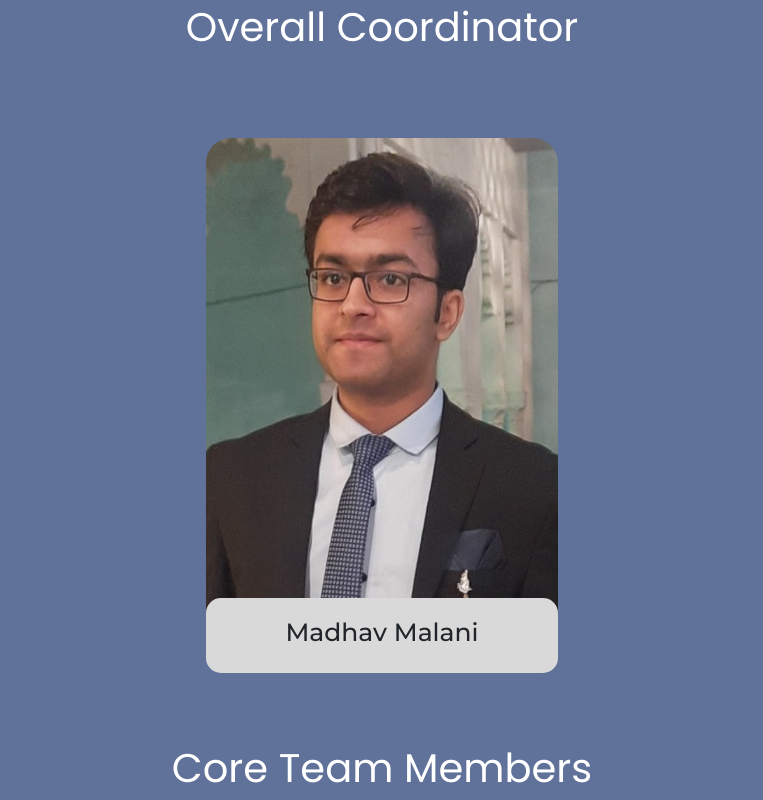
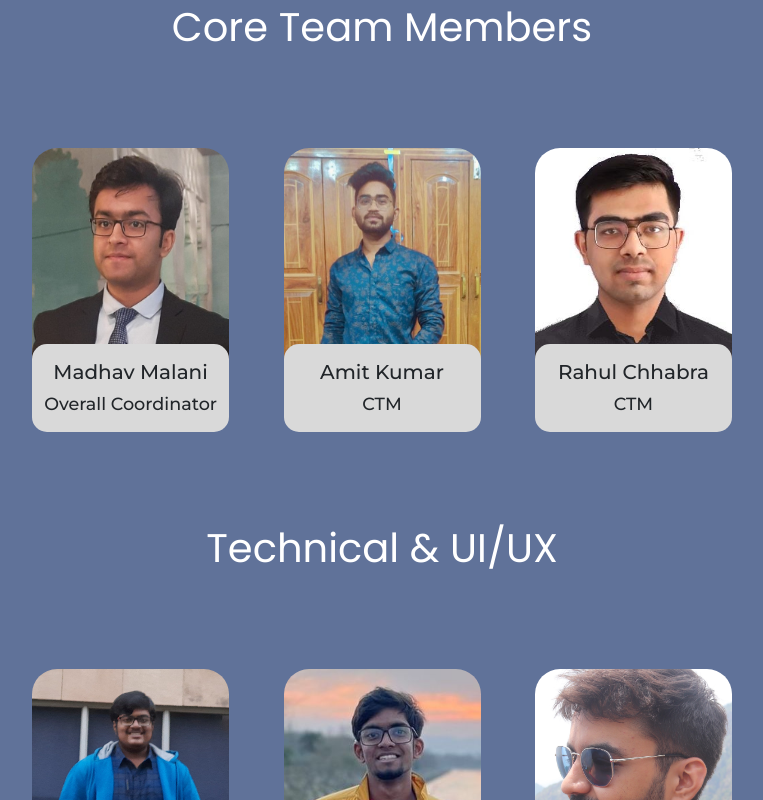
Before and after one commit to sinciitd/SInC-2022-23-Main, a React (Create React App) app: page /about in a window 1280 px wide. Shown: the part 1140-1940 px from the top of the page, without its empty margins (258-1021 px from the left). Built offline with nearby package versions, Linux system fonts and the light colour scheme.

Commit message:
Changes Card size of Core Team members

```diff
--- a/src/pages/teampage/teampage/TeamPage.jsx
+++ b/src/pages/teampage/teampage/TeamPage.jsx
@@ -69,20 +69,7 @@ const TeamPage = () => {
                 <img className="bar" src={bar} alt="bar" />
                 <img className="bar-mobile" src={barMobile} alt="bar-mobile" />
 
-                <div className="teamsHeading">
-                    Overall Coordinator
-                </div>
 
-                <div className="d-flex flex-row justify-content-around align-items-center">
-                    <div className="p-2 bd-highlight">
-                        <div className="cardOC">
-                            <img className="card-img-topOC" src={oc} alt=""></img>
-                            <div className="cardNameOC">
-                                Madhav Malani
-                            </div>
-                        </div>
-                    </div>
-                </div>
 
                 {/* Section Break */}
 
@@ -90,25 +77,40 @@ const TeamPage = () => {
                     Core Team Members
                 </div>
 
-                <div className='div-CTM'>
+                <div className='div-Coordi'>
 
-                    <div className="d-flex flex-row justify-content-around align-items-center">
+                <div className="d-flex flex-row justify-content-around align-items-center">
                         <div className="p-2 bd-highlight">
-                            <div className="cardCTM">
-                                <img className="card-img-topCTM" src={ctm1} alt=""></img>
-                                <div className="cardNameCTM">
-                                    Amit Kumar
+                            <div className="cardCoordi">
+                                <img className="card-img-topCTM" src={oc} alt=""></img>
+                                <div className="cardNameCoordi">
+                                <h5>Madhav Malani</h5>
+                                        Overall Coordinator
                                 </div>
                             </div>
                         </div>
                     </div>
 
+                <div className="d-flex flex-row justify-content-around align-items-center">
+                        <div className="p-2 bd-highlight">
+                            <div className="cardCoordi">
+                                <img className="card-img-topCTM" src={ctm1} alt=""></img>
+                                <div className="cardNameCoordi">
+                                <h5>Amit Kumar</h5>
+                                        CTM
+                                </div>
+                            </div>
+                        </div>
+                    </div>
+
+
                     <div className="d-flex flex-row justify-content-around align-items-center">
                         <div className="p-2 bd-highlight">
-                            <div className="cardCTM">
+                            <div className="cardCoordi">
                                 <img className="card-img-topCTM" src={ctm2} alt=""></img>
-                                <div className="cardNameCTM">
-                                    Rahul Chhabra
+                                <div className="cardNameCoordi">
+                                <h5>Rahul Chhabra</h5>
+                                        CTM
                                 </div>
                             </div>
                         </div>
```
